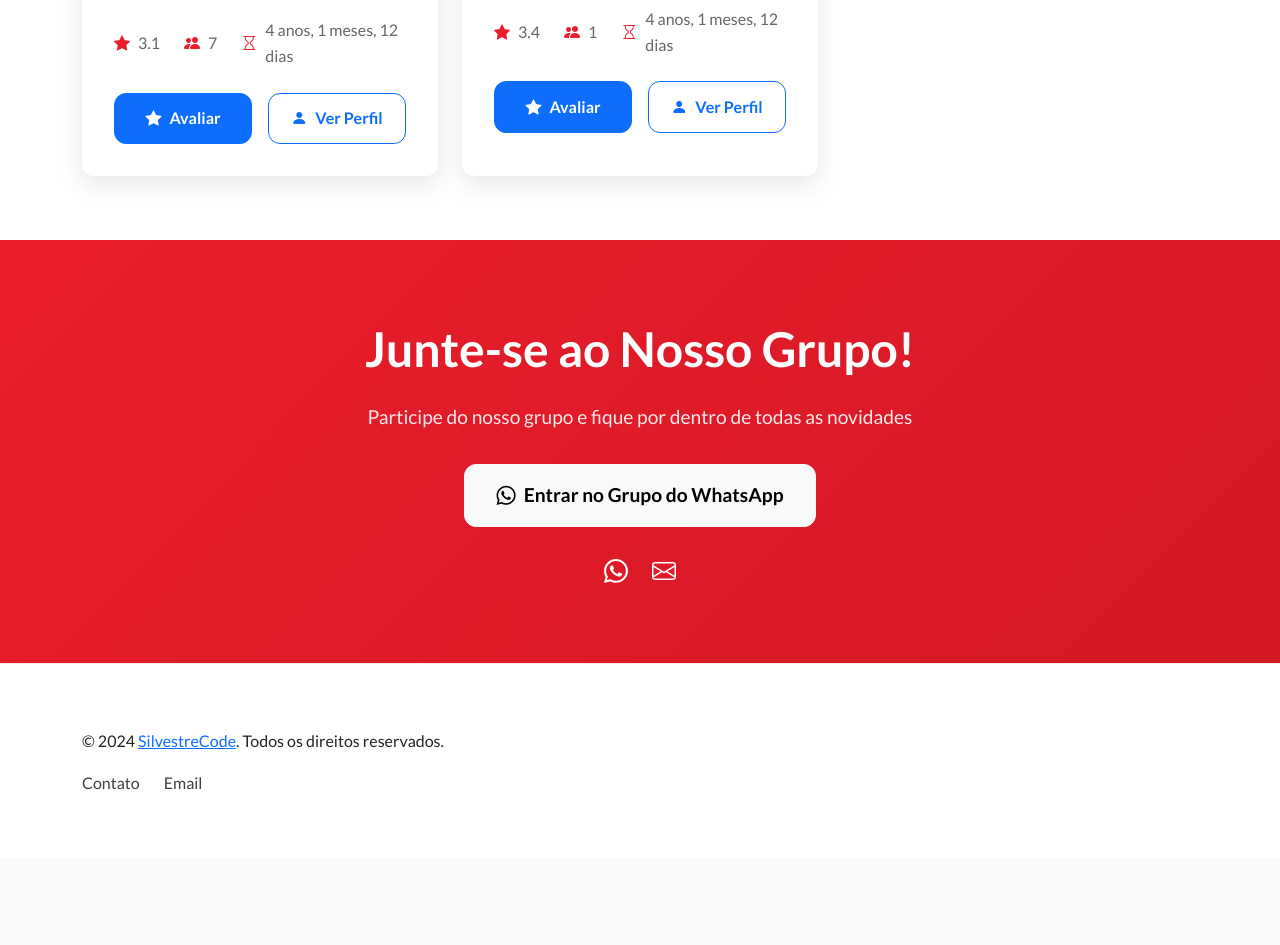
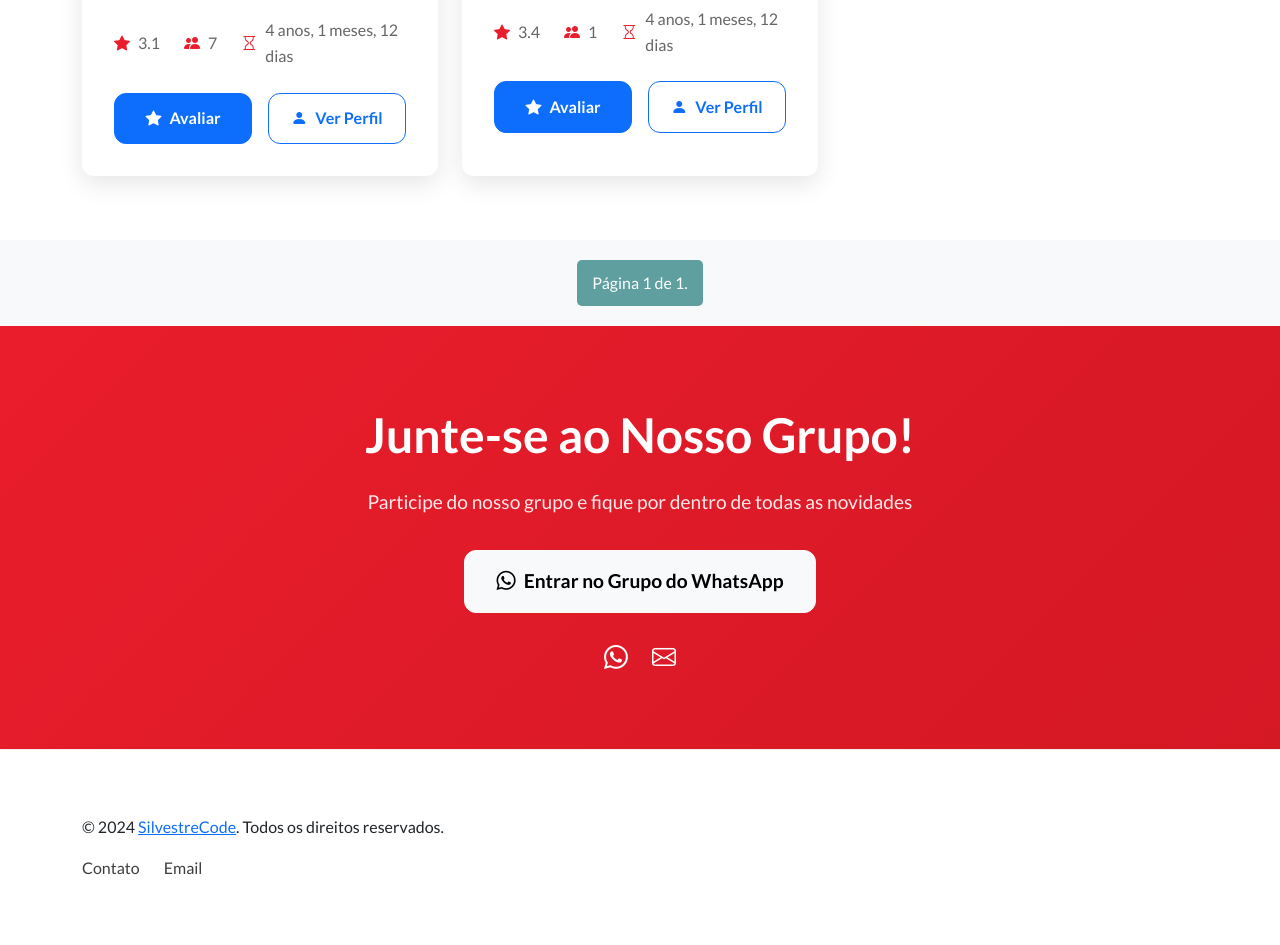
Before and after one commit to estuart27/Onepage-avaliacao, a Django app: page / in a window 1280 px wide. Shown: the part 1850-2795 px from the top of the page. Before the commit the page ends 2640 px from the top, so only its background shows below. Run offline with Django 5.2, Linux system fonts and the light colour scheme; data comes from the database, SQL or seed files in the repository.

Commit message:
Atualização 10/12

```diff
--- a/avaliacao/templates/avaliacao/home.html
+++ b/avaliacao/templates/avaliacao/home.html
@@ -123,9 +123,59 @@
         </div>
     </div>
 </section>
+<div class="pagination">
+    <span class="step-links">
+        {% if colaboradores.has_previous %}
+            <a href="?page=1{% if request.GET.cargo %}&cargo={{ request.GET.cargo }}{% endif %}{% if request.GET.hub %}&hub={{ request.GET.hub }}{% endif %}{% if request.GET.search %}&search={{ request.GET.search }}{% endif %}">&laquo; primeiro</a>
+            <a href="?page={{ colaboradores.previous_page_number }}{% if request.GET.cargo %}&cargo={{ request.GET.cargo }}{% endif %}{% if request.GET.hub %}&hub={{ request.GET.hub }}{% endif %}{% if request.GET.search %}&search={{ request.GET.search }}{% endif %}">anterior</a>
+        {% endif %}
+
+        <span class="current">
+            Página {{ colaboradores.number }} de {{ colaboradores.paginator.num_pages }}.
+        </span>
+
+        {% if colaboradores.has_next %}
+            <a href="?page={{ colaboradores.next_page_number }}{% if request.GET.cargo %}&cargo={{ request.GET.cargo }}{% endif %}{% if request.GET.hub %}&hub={{ request.GET.hub }}{% endif %}{% if request.GET.search %}&search={{ request.GET.search }}{% endif %}">próximo</a>
+            <a href="?page={{ colaboradores.paginator.num_pages }}{% if request.GET.cargo %}&cargo={{ request.GET.cargo }}{% endif %}{% if request.GET.hub %}&hub={{ request.GET.hub }}{% endif %}{% if request.GET.search %}&search={{ request.GET.search }}{% endif %}">último &raquo;</a>
+        {% endif %}
+    </span>
+</div>
 
 <!-- CSS Inline -->
 <style>
+    .pagination {
+        display: flex;
+        justify-content: center; /* Centraliza a paginação */
+        margin: 20px 0; /* Margem acima e abaixo */
+    }
+
+    .pagination .step-links {
+        display: flex;
+        align-items: center; /* Alinha os itens no centro verticalmente */
+    }
+
+    .pagination a {
+        text-decoration: none; /* Remove sublinhado dos links */
+        color: #5F9F9F; /* Cor dos links */
+        padding: 10px 15px; /* Espaçamento interno */
+        border: 1px solid #5F9F9F; /* Borda dos links */
+        border-radius: 5px; /* Bordas arredondadas */
+        margin: 0 5px; /* Margem lateral entre os links */
+        transition: background-color 0.3s, color 0.3s; /* Transição suave para hover */
+    }
+
+    .pagination a:hover {
+        background-color: #5F9F9F; /* Cor de fundo ao passar o mouse */
+        color: white; /* Cor do texto ao passar o mouse */
+    }
+
+    .pagination .current {
+        padding: 10px 15px; /* Espaçamento interno para o texto da página atual */
+        margin: 0 5px; /* Margem lateral */
+        border-radius: 5px; /* Bordas arredondadas */
+        background-color: #5F9F9F; /* Cor de fundo para a página atual */
+        color: white; /* Cor do texto da página atual */
+    }
     .member-name {
         display: flex;
         align-items: center;
--- a/avaliacao/views.py
+++ b/avaliacao/views.py
@@ -5,6 +5,7 @@ from django.db.models import Avg, Count
 from django.shortcuts import get_object_or_404
 from .utils import analizar_partida  # Certifique-se de que a função resposta_bot está no arquivo correto
 from datetime import datetime, timedelta
+from django.core.paginator import Paginator
 
 
 
@@ -35,8 +36,13 @@ def home(request):
     if search:
         colaboradores = colaboradores.filter(nome__icontains=search)  # Filtra pelo nome
 
+    # Paginação
+    paginator = Paginator(colaboradores, 10)  # Exiba 10 colaboradores por página
+    page_number = request.GET.get('page')  # Obtém o número da página da URL
+    colaboradores_paginated = paginator.get_page(page_number)  # Obtém os colaboradores da página solicitada
+
     context = {
-        'colaboradores': colaboradores,
+        'colaboradores': colaboradores_paginated,  # Passa a lista paginada para o contexto
         'cargos': cargos,
         'hubs': hubs,
         'request': request  # Incluindo request no contexto para usar no template
@@ -54,22 +60,31 @@ def home(request):
 #         media_avaliacao=Avg('avaliacoes__nota'),
 #         total_avaliacoes=Count('avaliacoes')
 #     )
+
 #     cargo_selecionado = request.GET.get('cargo')
 #     hub_selecionado = request.GET.get('hub')
+#     search = request.GET.get('search', '')  # Captura o valor do campo de pesquisa
 
+#     # Aplicar filtro de cargo, se fornecido
 #     if cargo_selecionado:
 #         colaboradores = colaboradores.filter(cargo=cargo_selecionado)
-#     # if hub_selecionado:
-#     #     colaboradores = colaboradores.filter(hub=hub_selecionado)
+
+#     # Aplicar filtro de hub, se fornecido
 #     if hub_selecionado:
 #         colaboradores = colaboradores.filter(hub_id=hub_selecionado)
+
+#     # Aplicar filtro de pesquisa pelo nome, se fornecido
+#     if search:
+#         colaboradores = colaboradores.filter(nome__icontains=search)  # Filtra pelo nome
 
 #     context = {
 #         'colaboradores': colaboradores,
 #         'cargos': cargos,
 #         'hubs': hubs,
+#         'request': request  # Incluindo request no contexto para usar no template
 #     }
 #     return render(request, 'avaliacao/home.html', context)
+
 
 # Página de avaliação do colaborador
 def avaliar_colaborador(request, colaborador_id):
```
